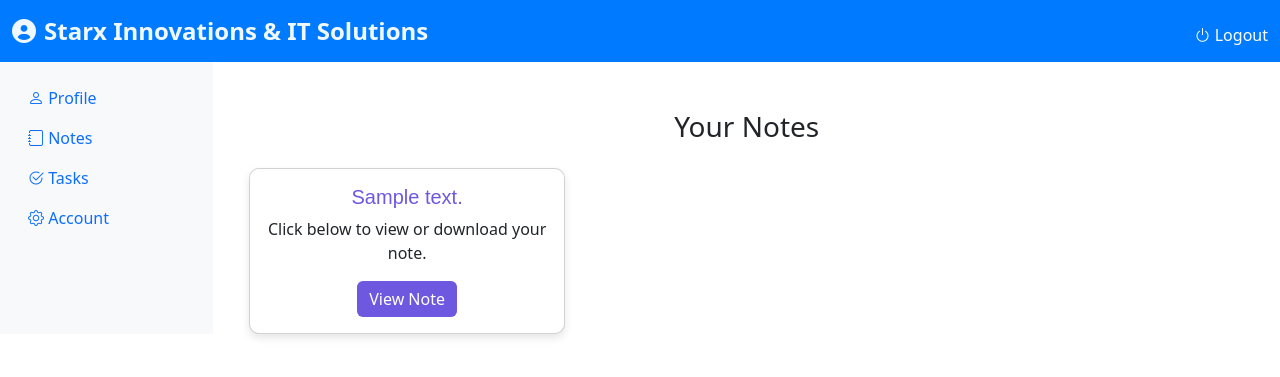
After one commit to Prabuddha302005/managementsystem, a Django app: page /student/notes/ in a window 1280 px wide. The commit adds this page. Shown: the top 377 px of the page. Run offline with Django 5.2, Linux system fonts and the light colour scheme; a user stored in the database is signed in; tables that the repository leaves empty hold one stand-in row (values such as "Sample post").

Commit message:
notes/tasks

```diff
--- a/students/models.py
+++ b/students/models.py
@@ -25,3 +25,8 @@
 
     def __str__(self):
         return f"Task for {self.user.username}: {self.task_title}"
+
+class StudentsNotes(models.Model):
+    user = models.ForeignKey(User, on_delete=models.CASCADE)
+    notes_title = models.CharField(max_length=255)
+    notes_pdf = models.FileField(upload_to='student_notes/', max_length=100)
--- a/students/student_urls.py
+++ b/students/student_urls.py
@@ -5,4 +5,5 @@
     path('profile/', views.studentProfile),
     path('account/', views.studentfeesDetails),
     path('tasks/', views.StudentTasks),
+    path('notes/', views.StudentNotes),
 ]
--- a/students/views.py
+++ b/students/views.py
@@ -1,5 +1,5 @@
 from django.shortcuts import render
-from students.models import StudentProfile, StudentsTasks
+from students.models import StudentProfile, StudentsTasks, StudentsNotes
 from django.contrib.auth.models import User
 from django.contrib import messages
 
@@ -61,8 +61,36 @@
         # Retrieve all tasks for the logged-in user
         get_user_tasks = StudentsTasks.objects.filter(user=request.user)
         data['tasks'] = get_user_tasks
-        print(get_user_tasks)
+
     except StudentsTasks.DoesNotExist:
         # If no tasks exist, this block will handle the exception
         data['tasks'] = None
+
+    if request.method == 'POST':
+        task_id = request.POST.get('task_id')
+        assignment_file = request.FILES.get('assignment_file')
+
+
+        # Find the specific task
+        task = StudentsTasks.objects.get(id=task_id, user=request.user)
+
+        # Save the uploaded assignment file
+        task.assignment = assignment_file
+        task.save()
+
+            # messages.success(request, 'Assignment uploaded successfully.')
+        # except StudentsTasks.DoesNotExist:
+        #     messages.error(request, 'Task not found.')
+
+         # Replace 'tasks_page' with the correct URL name
     return render(request, "students/tasks.html", context=data)
+
+def StudentNotes(request):
+    data = {}
+    # Retrieve all notes for the logged-in user
+
+    get_user_notes = StudentsNotes.objects.filter(user=request.user)
+    data['students_notes'] = get_user_notes
+    print(get_user_notes)
+
+    return render(request, "students/notes.html", context=data)
--- a/templates/students/navbar.html
+++ b/templates/students/navbar.html
@@ -41,30 +41,15 @@
       <div class="container-fluid">
         <a class="navbar-brand" href="#">
           <i class="fas fa-user-circle"></i> <!-- Profile Icon -->
-          Starx Innovations
+          Starx Innovations & IT Solutions
         </a>
         <button class="navbar-toggler" type="button" data-bs-toggle="collapse" data-bs-target="#navbarNav" aria-controls="navbarNav" aria-expanded="false" aria-label="Toggle navigation">
           <span class="navbar-toggler-icon"></span>
         </button>
         <div class="collapse navbar-collapse" id="navbarNav">
-          <ul class="navbar-nav ms-auto"> <!-- Align the nav items to the right -->
-            <!-- <li class="nav-item">
-              <a class="nav-link active" aria-current="page" href="/student/home">Home</a>
-            </li> -->
+          <ul class="navbar-nav ms-auto">
 
             <li><a class="dropdown-item loghover mt-2" href="/logout"><i class="bi bi-power"></i> Logout</a></li>
-
-            <!-- <li class="nav-item dropdown">
-              <a class="nav-link active dropdown-toggle" href="#" role="button" data-bs-toggle="dropdown" aria-expanded="false">
-                Welcome, {{user.username}}
-              </a>
-              <ul class="dropdown-menu">
-                <li><a class="dropdown-item" href="/student/profile"><i class="bi bi-person-circle"></i> My Profile</a></li>
-                <li><a class="dropdown-item" href="#"><i class="bi bi-journals"></i> Notes</a></li>
-                <li><a class="dropdown-item" href="/student/fees"><i class="bi bi-currency-rupee"></i> Fees</a></li>
-                <li><hr class="dropdown-divider"></li>
-              </ul>
-            </li> -->
           </ul>
         </div>
       </div>
@@ -87,7 +72,7 @@
                 </a>
               </li>
               <li class="nav-item">
-                <a class="nav-link" href="#">
+                <a class="nav-link" href="/student/notes">
                   <i class="bi bi-journal"></i> Notes
                 </a>
               </li>
--- /dev/null
+++ b/templates/students/notes.html
@@ -0,0 +1,56 @@
+{% extends "students/navbar.html" %}
+{% block title %}Profile{% endblock title %}
+{% block body %}
+<style>
+    h4 {
+        font-family: 'Poppins', sans-serif;
+        color: #6F58E0; /* A calming, elegant color */
+        text-shadow: 2px 2px 8px rgba(0, 0, 0, 0.1); /* Subtle shadow effect */
+        font-size: 2em;
+        text-align: center;
+        margin-top: 20%;
+    }
+    .card {
+        box-shadow: 0 4px 8px rgba(0, 0, 0, 0.1);
+        transition: 0.3s;
+        border-radius: 10px;
+    }
+    .card:hover {
+        box-shadow: 0 8px 16px rgba(0, 0, 0, 0.2);
+    }
+    .card-title {
+        color: #6F58E0;
+        font-family: 'Poppins', sans-serif;
+    }
+    .card-body {
+        text-align: center;
+    }
+    .btn-primary {
+        background-color: #6F58E0;
+        border: none;
+    }
+    </style>
+
+    <div class="container mt-5">
+        {% if students_notes %}
+            <h3 class="text-center">Your Notes</h3>
+            <div class="row">
+                <!-- Loop through each note -->
+                {% for note in students_notes %}
+                <div class="col-md-4">
+                    <div class="card mt-3">
+                        <div class="card-body">
+                            <h5 class="card-title">{{ note.notes_title }}</h5>
+                            <p class="card-text">Click below to view or download your note.</p>
+                            <a href="{{ note.notes_pdf.url }}" target="_blank" class="btn btn-primary">View Note</a>
+                        </div>
+                    </div>
+                </div>
+                {% endfor %}
+            </div>
+        {% else %}
+            <h4>You don't have notes at the moment</h4>
+        {% endif %}
+    </div>
+
+{% endblock body %}
```
Also changed, not shown: templates/students/tasks.html (+25 -8 lines), users/admin.py (+16 -1 lines), students/migrations/0007_studentnotes.py (added), students/migrations/0008_rename_studentnotes_studentsnotes.py (added), 5 other files.
